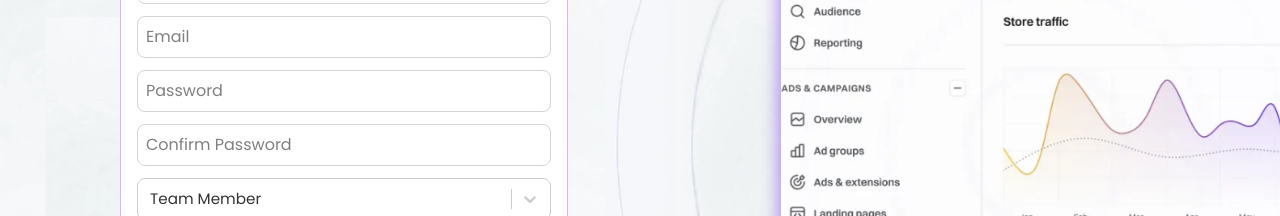
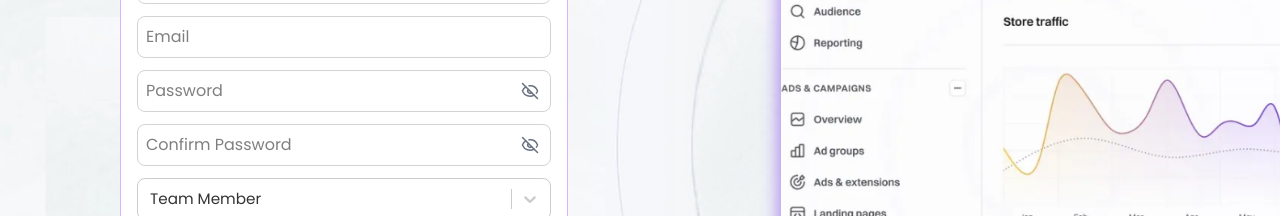
Before and after one commit to Sabarish-developer/SprintX, a React (Vite) app in the folder client/: page /signup in a window 1280 px wide. Shown: the part 253-469 px from the top of the page. Built offline with nearby package versions, Linux system fonts and the light colour scheme.

Commit message:
updated eyes

```diff
--- a/client/src/components/ForgotPassword.jsx
+++ b/client/src/components/ForgotPassword.jsx
@@ -254,7 +254,7 @@ const ForgotPassword = () => {
                         )}
                     </div>
 
-                    <button type="submit" className="bg-blue-500 hover:bg-blue-400 text-white py-2 px-4 rounded-md w-full">
+                    <button type="submit" className="bg-purple-500 hover:bg-purple-400 hover:cursor:pointer text-white py-2 px-4 rounded-md w-full">
                         Reset Password
                     </button>
                     {/* <button type="submit" className="bg-green-500 hover:bg-green-400 text-white py-2 px-4 rounded-md w-full">
--- a/client/src/components/SignUp.jsx
+++ b/client/src/components/SignUp.jsx
@@ -10,6 +10,7 @@ import circlebg from '../assets/bg-canva.svg';
 import axios from 'axios';
 import ProgressBar from './ProgressBar';
 import swal from 'sweetalert2';
+import { Eye, EyeOff } from 'lucide-react';
 
 
 const roleOptions = [
@@ -42,6 +43,8 @@ const Signup = () => {
   const [showOTP, setShowOTP] = useState(false);
   const [formData, setFormData] = useState({});
   //const { setFormData } = useAuth();
+  const [showPassword, setShowPassword] = useState(false);
+  const [showConfirmPassword, setShowConfirmPassword] = useState(false);
   const [confirmMatch, setConfirmMatch] = useState(true);
   const navigate = useNavigate();
   const [progress, setProgress] = useState(0);
@@ -137,12 +140,53 @@ const Signup = () => {
                 <p className="text-sm text-gray-500 text-center mb-6">Welcome to SprintX! Please enter your details</p>
 
                 <input {...register("username", { required: true })} placeholder="Username" className="input-field"/>
-                {errors.name && <span className="text-red-500 text-sm">Name is required</span>}
+                {errors.username && <span className="text-red-500 text-sm">Username is required</span>}
 
                 <input {...register("email", { required: true })} type="email" placeholder="Email" className="input-field" />
                 {errors.email && <span className="text-red-500 text-sm">Email is required</span>}
 
-                <input
+                <div className="relative">
+                  <input
+                    {...register("password", {
+                      required: "Password is required",
+                      pattern: {
+                        value: /^(?=.*[A-Z])(?=.*\d)(?=.*[\W_]).{8,}$/,
+                        message: "Password must be 8+ characters with symbol, number & uppercase",
+                      },
+                    })}
+                    type={showPassword ? "text" : "password"}
+                    placeholder="Password"
+                    className="input-field pr-10"
+                  />
+                  <span
+                    className="absolute inset-y-5 right-3 flex items-center cursor-pointer text-gray-500"
+                    onClick={() => setShowPassword(!showPassword)}
+                  >
+                    {showPassword ? <Eye size={18} /> : <EyeOff size={18} />}
+                  </span>
+                  {errors.password && <span className="text-red-500 text-sm block">{errors.password.message}</span>}
+                </div>
+
+
+                {/* Confirm Password Field */}
+                <div className="relative mt-2">
+                  <input
+                    {...register("confirmPassword", { required: true })}
+                    type={showConfirmPassword ? "text" : "password"}
+                    placeholder="Confirm Password"
+                    className="input-field pr-10"
+                    onChange={handleConfirmChange}
+                  />
+                  <span
+                    className="absolute inset-y-5 right-3 flex items-center cursor-pointer text-gray-500"
+                    onClick={() => setShowConfirmPassword(!showConfirmPassword)}
+                  >
+                    {showConfirmPassword ? <Eye size={18} /> : <EyeOff size={18} />}
+                  </span>
+                  {!confirmMatch && <span className="text-red-500 text-sm block mt-0">Passwords do not match</span>}
+                </div>
+
+                {/* <input
                   {...register("password", {
                     required: "Password is required",
                     pattern: {
@@ -162,7 +206,7 @@ const Signup = () => {
                   className="input-field"
                   onChange={handleConfirmChange}
                 />
-                {!confirmMatch && <span className="text-red-500 text-sm">Passwords do not match</span>}
+                {!confirmMatch && <span className="text-red-500 text-sm">Passwords do not match</span>} */}
 
                 {/* Role Dropdown */}
                 <Controller
@@ -183,7 +227,7 @@ const Signup = () => {
 
                 <input {...register("Sub role")} placeholder="Sub role" className="input-field" />
                 <input {...register("companyName", { required: true })} placeholder="Company Name" className="input-field" />
-                {errors.company && <span className="text-red-500 text-sm">Company name is required</span>}
+                {errors.companyName && <span className="text-red-500 text-sm">Company name is required</span>}
 
                 <div className="flex gap-4 justify-center">
                   <button type="submit" disabled={!confirmMatch} className="bg-[#a40ff3] text-white px-4 py-2 rounded hover:bg-purple-500 hover:cursor-pointer">
```
